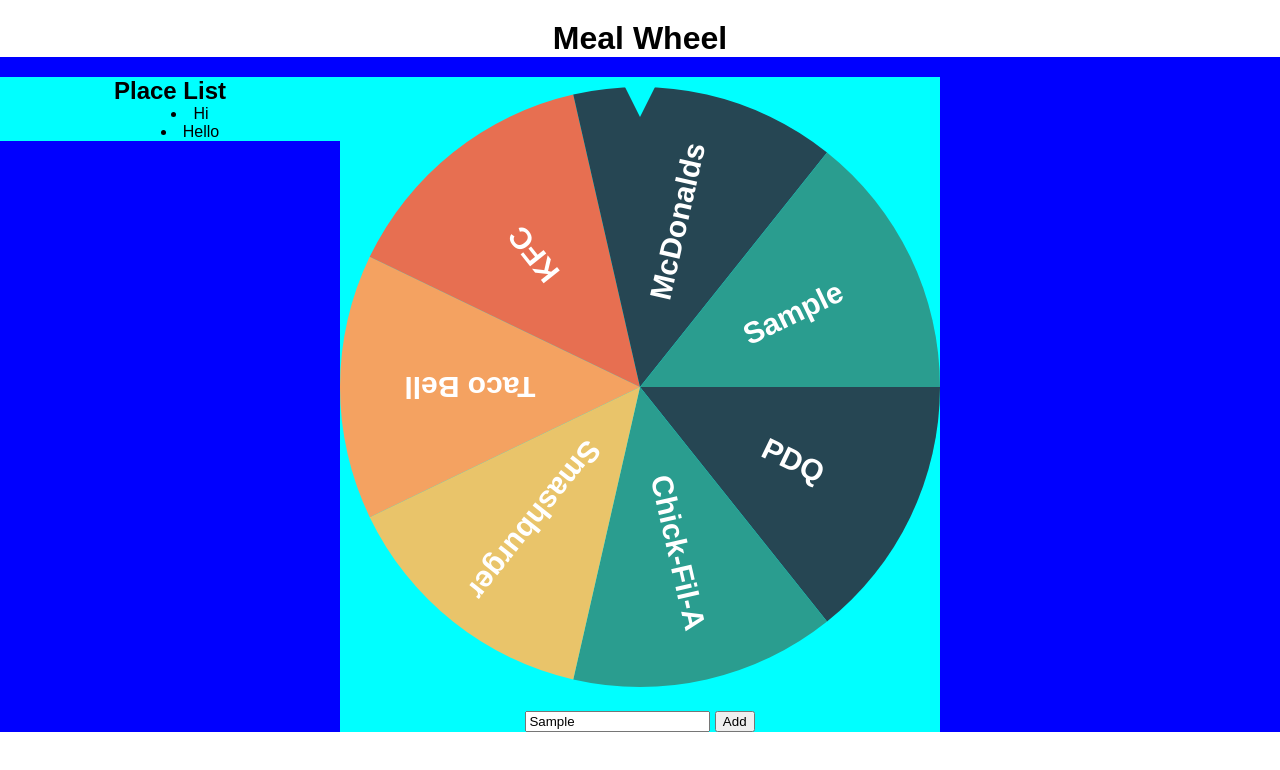
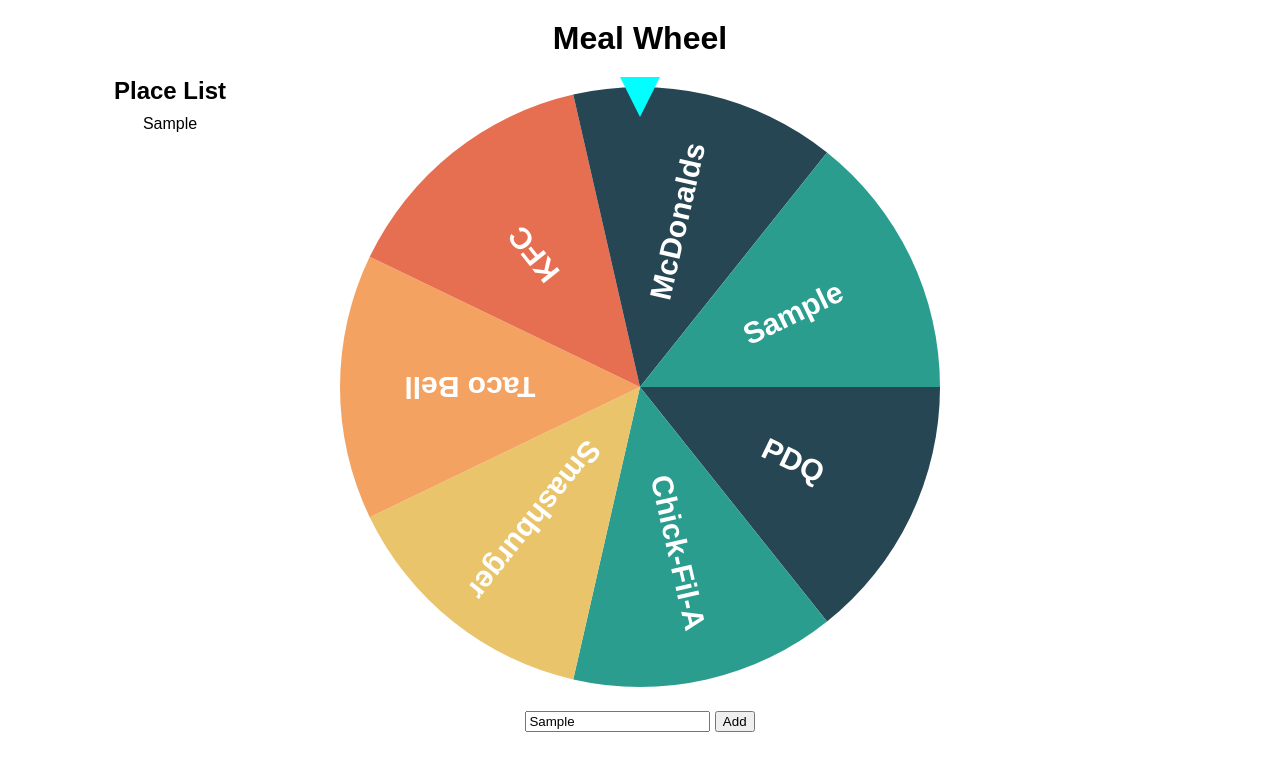
Before and after one commit to sorrelsjack/MealWheel, a plain HTML site: page index.html in a window 1280 px wide. Both pictures are taken after typing "Sample" into the empty fields and a click on the button "Add". Drawn offline with Linux system fonts and the light colour scheme.

Commit message:
Layout changes

```diff
--- a/index.html
+++ b/index.html
@@ -12,9 +12,7 @@
     <div class="wrapper">
         <div class="place-list-container column">
             <h2>Place List</h2>
-            <ul class="place-list">
-                <li>Hi</li>
-                <li>Hello</li>
+            <ul id="place-list">
             </ul>
         </div>
         <div class="main-container column">
--- a/script.js
+++ b/script.js
@@ -1,7 +1,6 @@
 let degrees = 360;
 let slices = ['PDQ', 'Chick-Fil-A', 'Smashburger', 'Taco Bell', 'KFC', 'McDonalds'];
 let colors = ['#264653', '#2a9d8f', '#e9c46a', '#f4a261', '#e76f51']; // https://coolors.co/264653-2a9d8f-e9c46a-f4a261-e76f51
-//let colors = ['#264653', '#e9c46a'];
 
 // Credit: http://jsbin.com/qefada/11/edit?html,js,output
 var sliceDeg = 360 / slices.length;
@@ -103,11 +102,22 @@ const resetChart = () => {
     rotateDegree = 0;
 }
 
+// TODO: Add ability to remove items
+// TODO: In local storage, maybe add a param to track how many times a place has come up, and store if its 'active' or not
+const addItemToList = (value) => {
+    const placeList = document.getElementById('place-list');
+    const placeListItem = document.createElement('li');
+    placeListItem.appendChild(document.createTextNode(value));
+    placeList.appendChild(placeListItem);
+}
+
 // TODO: Save places to local storage and load them when the page comes up
 // TODO: Add place list and the ability to delete places
+// TODO: Add limit to number of items
 const handleAddClicked = () => {
     const place = document.getElementById('place-input').value;
     slices.push(place);
+    addItemToList(place);
     resetChart();
 }
 
--- a/styles.css
+++ b/styles.css
@@ -9,15 +9,16 @@ body {
 h1 {
     text-align: center;
 }
+h2 {
+    margin-bottom: 10px;
+}
 .wrapper {
     display: flex;
     flex-direction: row;
-    background-color: blue;
 }
 .column {
     flex: 1;
     height: 100%;
-    background-color: aqua;
 }
 .main-container {
     margin-top: 20px;
@@ -42,5 +43,9 @@ h1 {
 .place-list-container {
     margin-top: 20px;
     text-align: center;
-    list-style-position: inside;
 }
+ul {
+    padding: 0;
+    margin: 0;
+    list-style-type: none;
+}
```
